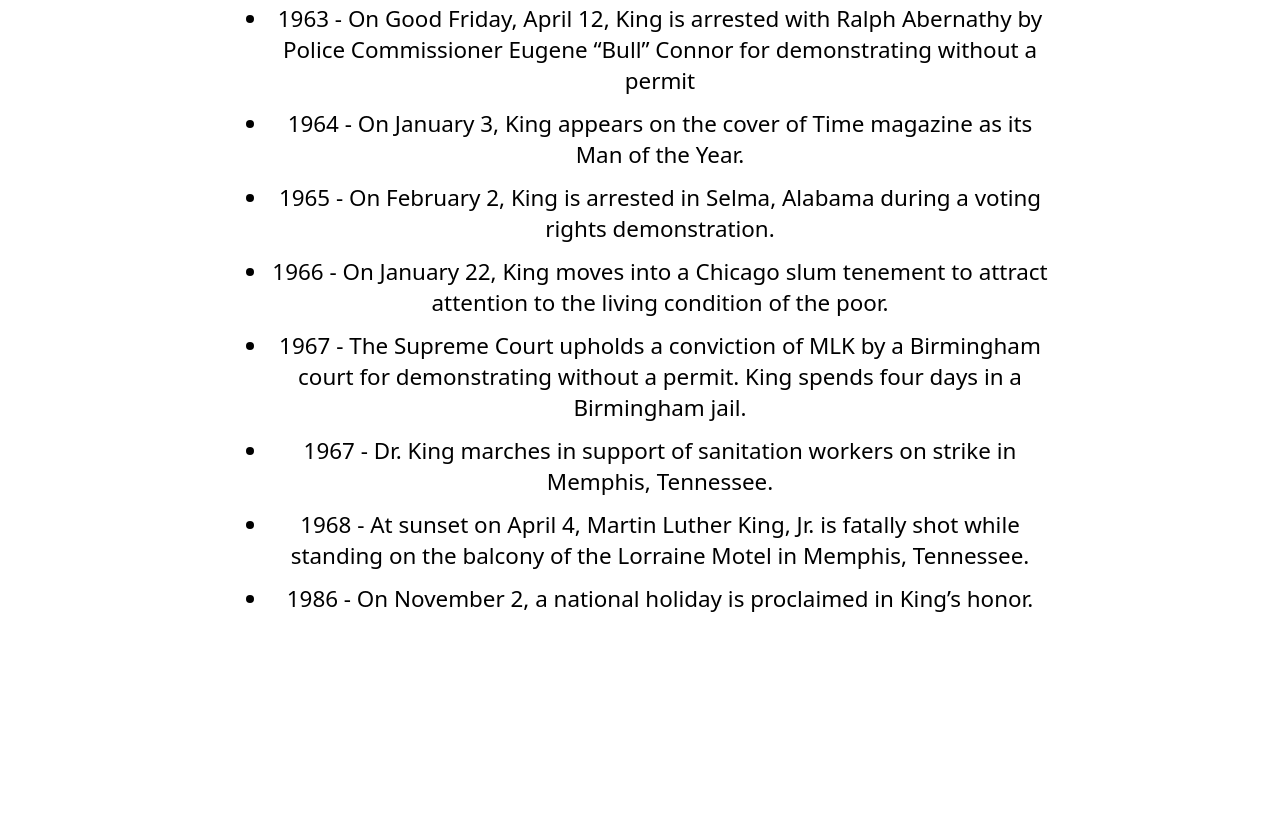
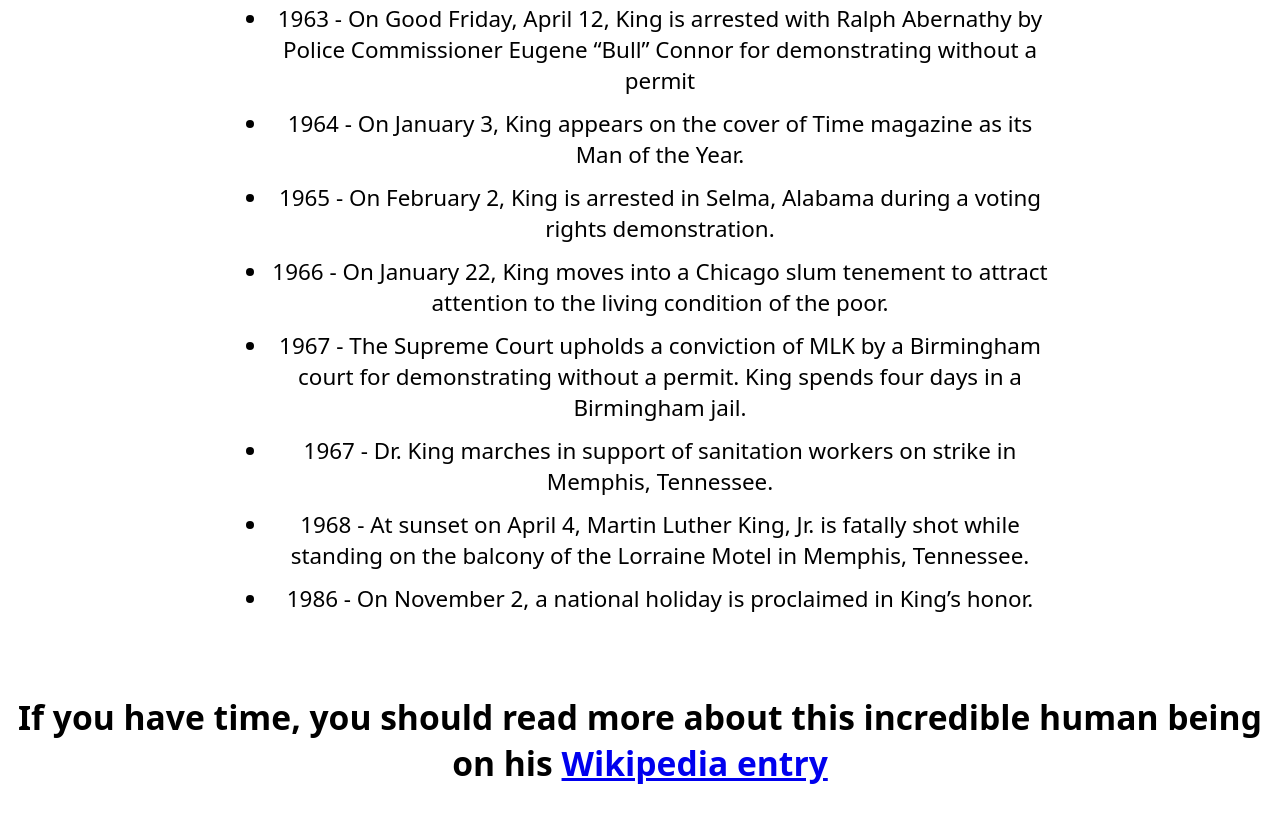
Before and after one commit to zuhebahmed88091/microverse_trial_first, a plain HTML site: page index.html in a window 1280 px wide. Shown: the part 1393-2222 px from the top of the page. Before the commit the page ends 2082 px from the top, so only its background shows below. Drawn offline with Linux system fonts and the light colour scheme.

Commit message:
Added tribute link tag

```diff
--- a/index.html
+++ b/index.html
@@ -90,6 +90,17 @@
           </li>
         </ul>
       </div>
+      <h2>
+        If you have time, you should read more about this incredible human being
+        on his
+        <a
+          href="https://en.wikipedia.org/wiki/Martin_Luther_King_Jr."
+          id="tribute-link"
+          target="_blank"
+        >
+          Wikipedia entry
+        </a>
+      </h2>
     </div>
     <script src="js/index.js"></script>
   </body>
```
